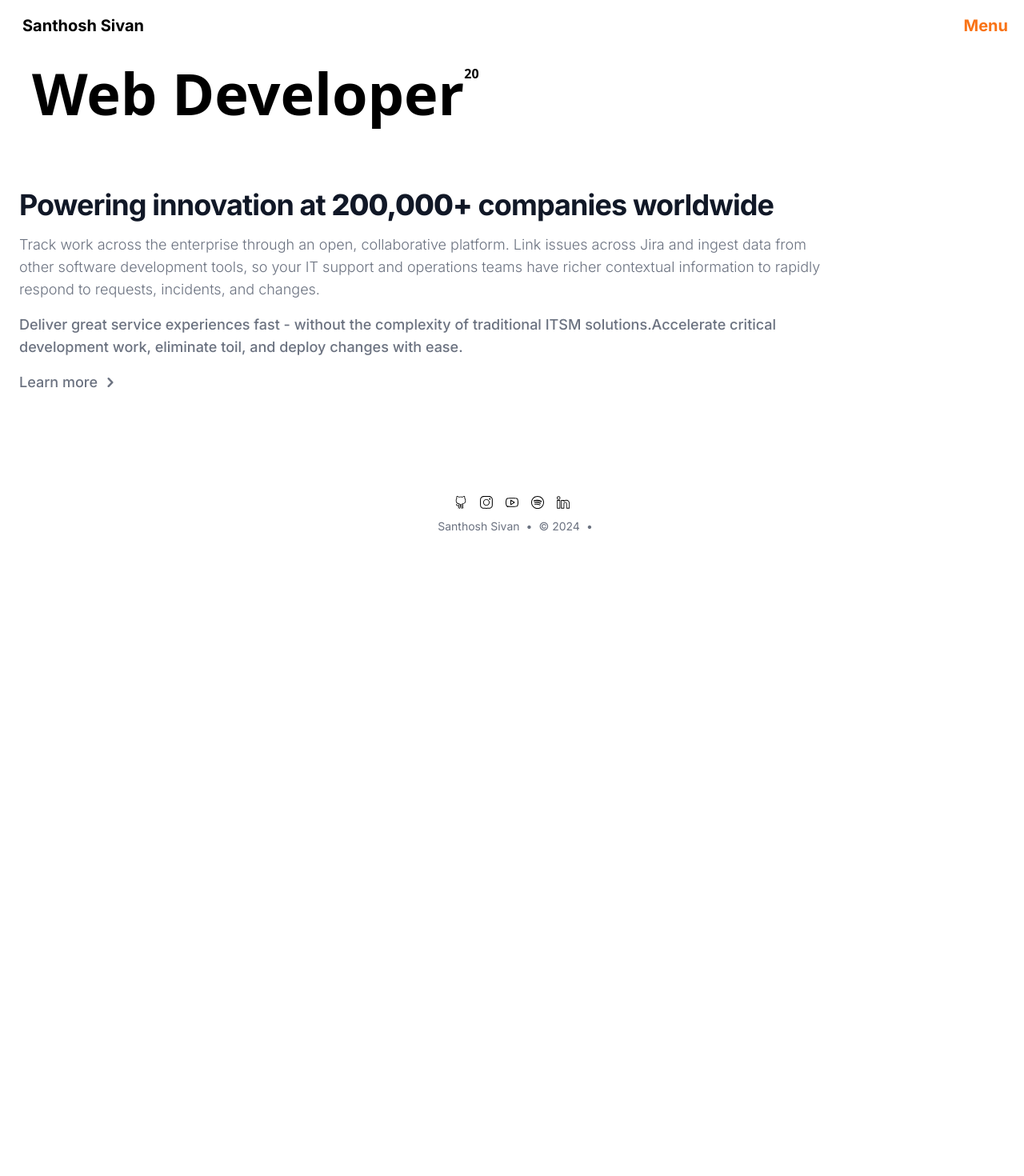
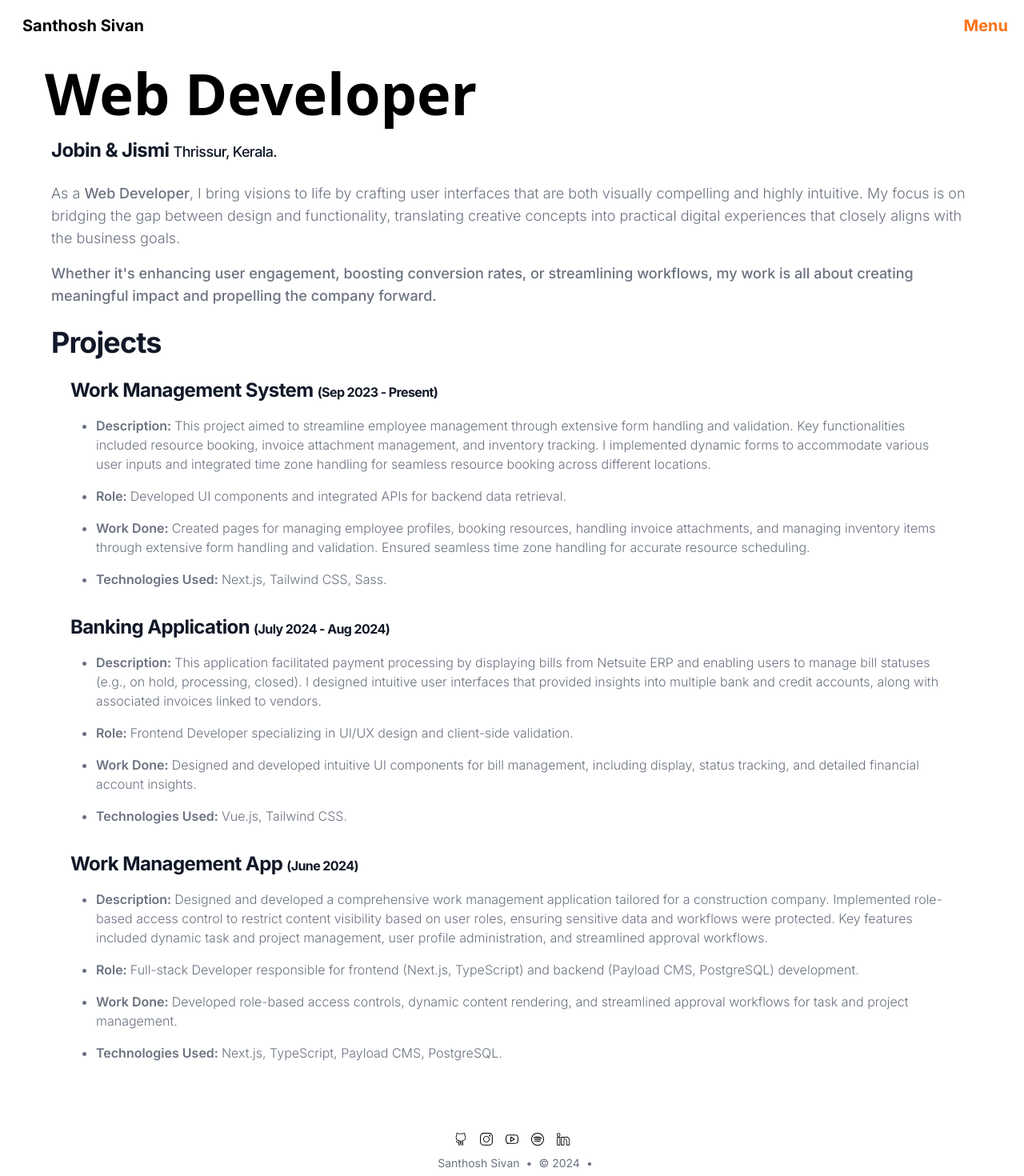
Before and after one commit to sssanthoshsivan/santhoshsivan_portfolio, a Next.js app: page /projects in a window 1280 px wide. Shown: the top 1470 px of the page at 80% size. Before the commit the page ends 800 px from the top, so only its background shows below. Built offline with nearby package versions, Linux system fonts and the light colour scheme.

Commit message:
Project Section

```diff
--- a/src/app/Favourites/page.jsx
+++ b/src/app/Favourites/page.jsx
@@ -18,7 +18,7 @@ function Favourites() {
         ].map((item, index) => (
           <div key={index} className='relative group flex-1 aspect-square overflow-hidden'>
             <Image
-              className='object-cover grayscale group-hover:grayscale-0 ease-in-out duration-300 transform group-hover:scale-105'
+              className='object-cover group-hover:grayscale grayscale-0 ease-in-out duration-300 transform group-hover:scale-105 group-hover:blur-sm'
               src={item.src}
               alt={item.alt}
               layout='fill'
--- a/src/app/components/Header.jsx
+++ b/src/app/components/Header.jsx
@@ -1,7 +1,6 @@
 "use client"
 import { useState } from "react";
 import Link from "next/link";
-import { SiGmail } from 'react-icons/si';
 
 const Header = () => {
     const [isMenuOpen, setIsMenuOpen] = useState(false);
@@ -10,13 +9,19 @@ const Header = () => {
         setIsMenuOpen(!isMenuOpen);
     };
 
+    const closeMenu = () => {
+        setIsMenuOpen(false);
+    };
+
     return (
         <div>
             <nav className={`fixed w-full top-0 left-0 z-50 transition-transform duration-300 ${isMenuOpen ? 'bg-black' : 'bg-transparent'}`}>
                 <div className="mx-auto">
                     <div className="flex justify-between h-16 items-center mx-5 screen-lg:mx-8">
                         <div className="flex-shrink-0 flex items-center">
-                            <Link href="\" className={`text-xl mx-2 font-bold transition-colors duration-300 ${isMenuOpen ? 'text-white' : 'mix-blend-difference'}`}>Santhosh Sivan</Link>
+                            <Link href="/" className={`text-xl mx-2 font-bold transition-colors duration-300 ${isMenuOpen ? 'text-white' : 'mix-blend-difference'}`} onClick={closeMenu}>
+                                Santhosh Sivan
+                            </Link>
                         </div>
                         <div className="flex items-center">
                             <button
@@ -32,10 +37,18 @@ const Header = () => {
             </nav>
             <div className={`fixed top-0 left-0 w-full z-10 transition-all duration-100 ease-in-out ${isMenuOpen ? 'max-h-screen' : 'max-h-0'} overflow-hidden bg-black`}>
                 <div className="px-2 pt-20 pb-3 space-y-1 sm:px-3 text-white">
-                    <Link href="mailto:santhoshkan205@gmail.com?subject=Hi, How can I help you ?" className="block px-3 py-2 rounded-md text-3xl font-extrabold">Email</Link>
-                    <Link href="https://drive.google.com/uc?id=1peoLr2w4IzEY9DPy7k1DwHdfx9oKN-q5&export=download" className="block px-3 py-2 rounded-md text-3xl font-extrabold">Resume</Link>
-                    <Link href="/favourites" className="block px-3 py-2 rounded-md text-3xl font-extrabold">Favourites</Link>
-                    <Link href="/projects" className="block px-3 py-2 rounded-md text-3xl font-extrabold">Projects</Link>
+                    <Link href="mailto:santhoshkan205@gmail.com?subject=Hi, How can I help you ?" className="block px-3 py-2 rounded-md text-3xl font-extrabold" onClick={closeMenu}>
+                        Email
+                    </Link>
+                    <Link href="https://drive.google.com/uc?id=1-irmyvmn-rJRjSMCkPQD6cVdCYgQDD9W&export=download" className="block px-3 py-2 rounded-md text-3xl font-extrabold" onClick={closeMenu}>
+                        Resume
+                    </Link>
+                    <Link href="/favourites" className="block px-3 py-2 rounded-md text-3xl font-extrabold" onClick={closeMenu}>
+                        Favourites
+                    </Link>
+                    <Link href="/projects" className="block px-3 py-2 rounded-md text-3xl font-extrabold" onClick={closeMenu}>
+                        Projects
+                    </Link>
                 </div>
             </div>
         </div>
--- a/src/app/page.js
+++ b/src/app/page.js
@@ -24,12 +24,12 @@ export default function Home() {
           <WorkExperience />
         </section>
 
-        <section>
+        {/* <section>
           <h2 className="mb-8 text-3xl md:text-5xl font-bold tracking-tighter leading-tight text-black dark:text-black">
             Projects
           </h2>
           <Projects />
-        </section>
+        </section> */}
 
         <section>
           <h2 className="mb-8 text-3xl pt-10 md:text-5xl font-bold tracking-tighter leading-tight text-black dark:text-black">
--- a/src/app/pages/intro.jsx
+++ b/src/app/pages/intro.jsx
@@ -33,7 +33,7 @@ const Intro = () => {
                 <div className='text-center lg:text-left'>
                     <h2 className='reveal-text md:mb-8 text-5xl  md:text-7xl  font-bold tracking-tighter leading-tight text-black dark:text-black'>Hi I'm</h2>
                     <h2 className='reveal-text m-4 md:mb-8 text-5xl lg:-ml-1 md:text-7xl font-bold tracking-tighter leading-tight text-black dark:text-black'>Santhosh Sivan</h2>
-                    <h3 className='reveal-text mb-4 md:mb-10 text-2xl py-2 md:text-3xl md:pb-5 text-slate-600'>Front-end Developer, Photographer, Football Athlete</h3>
+                    <h3 className='reveal-text mb-4 md:mb-10 text-xl py-2 md:text-2xl md:pb-5 text-slate-600'>Engineer, Artist, Athlete</h3>
                 </div>
 
                 <div className='relative md:m-20 xl:ml-56 lg:h-auto lg:w-96 lg:m-0 lg:mx-10 md:mx-10 sm:mx-10'>
--- a/src/app/projects/page.jsx
+++ b/src/app/projects/page.jsx
@@ -7,23 +7,62 @@ function Projects() {
   return (
     <div>
       <Header />
-      <div className='font-extrabold flex text-7xl screen-xs:text-6xl px-10 my-5 font-sans w-full mt-20'>
+      <div className='font-extrabold flex text-7xl screen-xs:text-4xl px-14 screen-xs:px-7 my-5 font-sans w-full mt-20'>
         Web Developer
-        <p className='text-base '>20</p>
       </div>
+      <div class="mb-4 text-2xl px-16 screen-xs:px-8 tracking-tight font-bold text-gray-900 dark:text-white">Jobin & Jismi <time class="font-medium text-lg">Thrissur, Kerala.</time></div>
       <section class="bg-white dark:bg-gray-900">
-  <div class="py-8 px-4 mx-auto max-w-screen-xl lg:py-16 lg:px-6">
-      <div class="max-w-screen-lg text-gray-500 sm:text-lg dark:text-gray-400">
-          <h2 class="mb-4 text-4xl tracking-tight font-bold text-gray-900 dark:text-white">Powering innovation at <span class="font-extrabold">200,000+</span> companies worldwide</h2>
-          <p class="mb-4 font-light">Track work across the enterprise through an open, collaborative platform. Link issues across Jira and ingest data from other software development tools, so your IT support and operations teams have richer contextual information to rapidly respond to requests, incidents, and changes.</p>
-          <p class="mb-4 font-medium">Deliver great service experiences fast - without the complexity of traditional ITSM solutions.Accelerate critical development work, eliminate toil, and deploy changes with ease.</p>
-          <a href="#" class="inline-flex items-center font-medium text-primary-600 hover:text-primary-800 dark:text-primary-500 dark:hover:text-primary-700">
-              Learn more
-              <svg class="ml-1 w-6 h-6" fill="currentColor" viewBox="0 0 20 20" xmlns="http://www.w3.org/2000/svg"><path fill-rule="evenodd" d="M7.293 14.707a1 1 0 010-1.414L10.586 10 7.293 6.707a1 1 0 011.414-1.414l4 4a1 1 0 010 1.414l-4 4a1 1 0 01-1.414 0z" clip-rule="evenodd"></path></svg>
-          </a>
-      </div>
-  </div>
-</section>
+        <div class="px-16 screen-xs:px-8 lg:py-2">
+            <div class=" text-gray-500 sm:text-lg dark:text-gray-400">
+                <p class="mb-4 font-light">As a <span className='font-medium'>Web Developer</span>, I bring visions to life by crafting user interfaces that are both visually compelling and highly intuitive. My focus is on bridging the gap between design and functionality, translating creative concepts into practical digital experiences that closely aligns with the business goals.</p>
+                <p class="mb-4 font-medium">Whether it's enhancing user engagement, boosting conversion rates, or streamlining workflows, my work is all about creating meaningful impact and propelling the company forward.</p>
+            </div>
+        </div>
+      </section>
+
+      <h2 class="mb-4 text-4xl screen-xs:text-2xl tracking-tight font-bold px-16 screen-xs:px-8 text-gray-900 dark:text-white">Projects</h2>
+      <section class="bg-white dark:bg-gray-900 px-16 screen-xs:px-8">
+        <div class=" px-4  lg:py-2 lg:px-6 screen-xs:px-2">
+            <div class=" text-gray-500 sm:text-lg dark:text-gray-400">
+                <h2 class="mb-4 text-2xl screen-xs:text-lg tracking-tight font-bold text-gray-900 dark:text-white">Work Management System <span className=' text-base'>(Sep 2023 - Present)</span></h2>
+                <ul className='pl-8'>
+                  <li class="mb-4 list-disc text-base font-light"><span className='font-semibold'>Description: </span>This project aimed to streamline employee management through extensive form handling and validation. Key functionalities included resource booking, invoice attachment management, and inventory tracking. I implemented dynamic forms to accommodate various user inputs and integrated time zone handling for seamless resource booking across different locations.</li>
+                  <li class="mb-4 list-disc text-base font-light"><span className='font-semibold'>Role: </span> Developed UI components and integrated APIs for backend data retrieval.</li>
+                  <li class="mb-4 list-disc text-base font-light"><span className='font-semibold'>Work Done: </span> Created pages for managing employee profiles, booking resources, handling invoice attachments, and managing inventory items through extensive form handling and validation. Ensured seamless time zone handling for accurate resource scheduling. </li>
+                  <li class="mb-4 list-disc text-base font-light"><span className='font-semibold'>Technologies Used: </span> Next.js, Tailwind CSS, Sass.</li>
+                </ul>
+            </div>
+        </div>
+      </section>
+
+      <section class="bg-white dark:bg-gray-900 px-16 screen-xs:px-8">
+        <div class=" px-4  lg:py-2 lg:px-6 screen-xs:px-2">
+            <div class=" text-gray-500 sm:text-lg dark:text-gray-400">
+                <h2 class="mb-4 text-2xl screen-xs:text-lg tracking-tight font-bold text-gray-900 dark:text-white">Banking Application <span className=' text-base'>(July 2024 - Aug 2024)</span></h2>
+                <ul className='pl-8'>
+                  <li class="mb-4 list-disc text-base font-light"><span className='font-semibold'>Description: </span>This application facilitated payment processing by displaying bills from Netsuite ERP and enabling users to manage bill statuses (e.g., on hold, processing, closed). I designed intuitive user interfaces that provided insights into multiple bank and credit accounts, along with associated invoices linked to vendors.</li>
+                  <li class="mb-4 list-disc text-base font-light"><span className='font-semibold'>Role: </span>Frontend Developer specializing in UI/UX design and client-side validation.</li>
+                  <li class="mb-4 list-disc text-base font-light"><span className='font-semibold'>Work Done: </span> Designed and developed intuitive UI components for bill management, including display, status tracking, and detailed financial account insights. </li>
+                  <li class="mb-4 list-disc text-base font-light"><span className='font-semibold'>Technologies Used: </span>Vue.js, Tailwind CSS.</li>
+                </ul>
+            </div>
+        </div>
+      </section>
+
+      <section class="bg-white dark:bg-gray-900 px-16 screen-xs:px-8">
+        <div class=" px-4  lg:py-2 lg:px-6 screen-xs:px-2">
+            <div class=" text-gray-500 sm:text-lg dark:text-gray-400">
+                <h2 class="mb-4 text-2xl screen-xs:text-lg tracking-tight font-bold text-gray-900 dark:text-white">Work Management App <span className=' text-base'>(June 2024)</span></h2>
+                <ul className='pl-8'>
+                  <li class="mb-4 list-disc text-base font-light"><span className='font-semibold'>Description: </span>Designed and developed a comprehensive work management application tailored for a construction company. Implemented role-based access control to restrict content visibility based on user roles, ensuring sensitive data and workflows were protected. Key features included dynamic task and project management, user profile administration, and streamlined approval workflows.</li>
+                  <li class="mb-4 list-disc text-base font-light"><span className='font-semibold'>Role: </span>Full-stack Developer responsible for frontend (Next.js, TypeScript) and backend (Payload CMS, PostgreSQL) development.</li>
+                  <li class="mb-4 list-disc text-base font-light"><span className='font-semibold'>Work Done: </span>Developed role-based access controls, dynamic content rendering, and streamlined approval workflows for task and project management.</li>
+                  <li class="mb-4 list-disc text-base font-light"><span className='font-semibold'>Technologies Used: </span> Next.js, TypeScript, Payload CMS, PostgreSQL.</li>
+                </ul>
+            </div>
+        </div>
+      </section>
+
 
       <Footer />
     </div>
```
